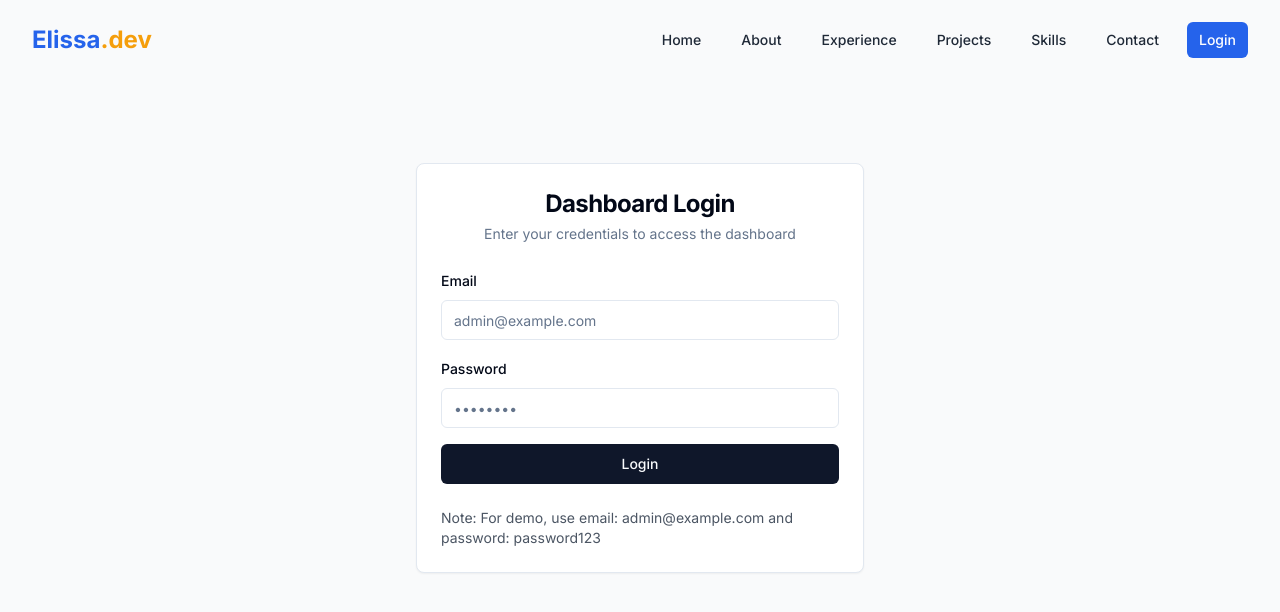
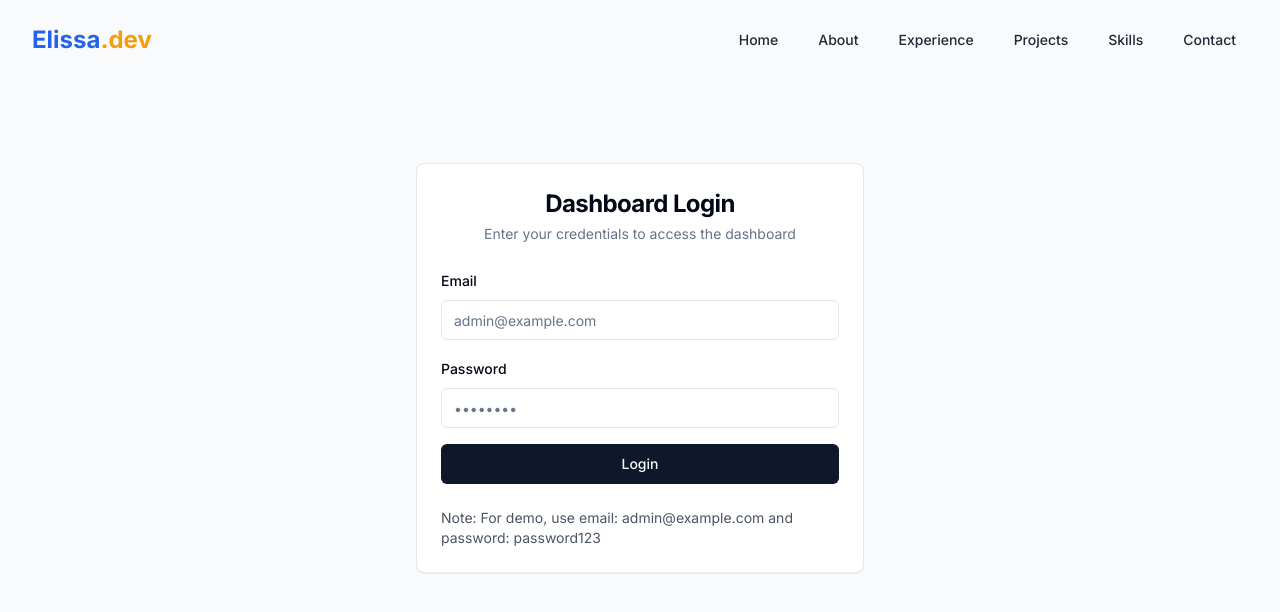
Before and after one commit to ntihinduka/elissa-portfolio, a React (Vite) app: page /login in a window 1280 px wide. Shown: the top 612 px of the page. Built offline with nearby package versions, Linux system fonts and the light colour scheme.

Commit message:
new udate

```diff
--- a/src/components/Navbar.tsx
+++ b/src/components/Navbar.tsx
@@ -56,24 +56,24 @@ const Navbar = () => {
               ))}
 
               {/* Dashboard link only for logged in users */}
-              {isLoggedIn && (
+              {/* {isLoggedIn && (
                 <a
                   href="/dashboard"
                   className="text-white bg-portfolio-blue hover:bg-portfolio-darkBlue px-3 py-2 rounded-md text-sm font-medium transition-colors"
                 >
                   Dashboard
                 </a>
-              )}
+              )} */}
 
               {/* Login link if not logged in */}
-              {!isLoggedIn && (
+              {/* {!isLoggedIn && (
                 <a
                   href="/login"
                   className="text-white bg-portfolio-blue hover:bg-portfolio-darkBlue px-3 py-2 rounded-md text-sm font-medium transition-colors"
                 >
                   Login
                 </a>
-              )}
+              )} */}
             </div>
           </div>
 
```
